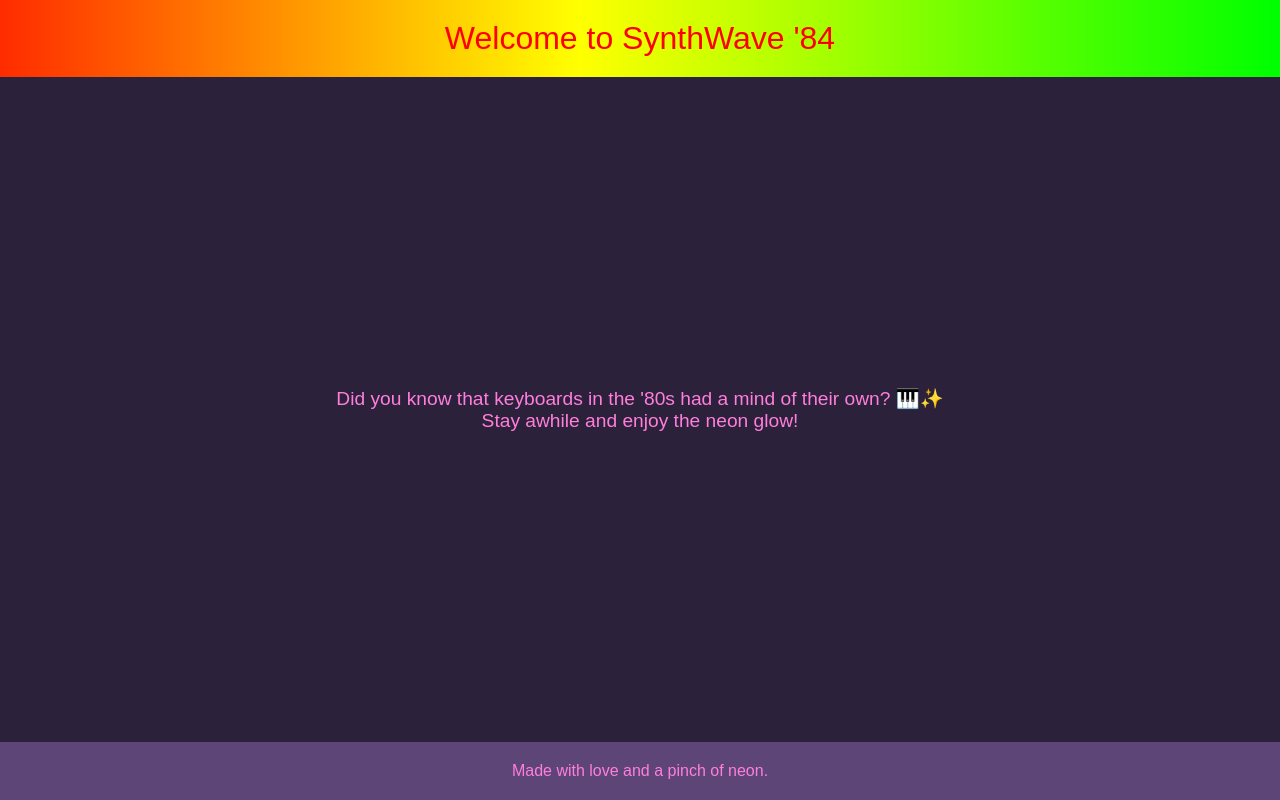
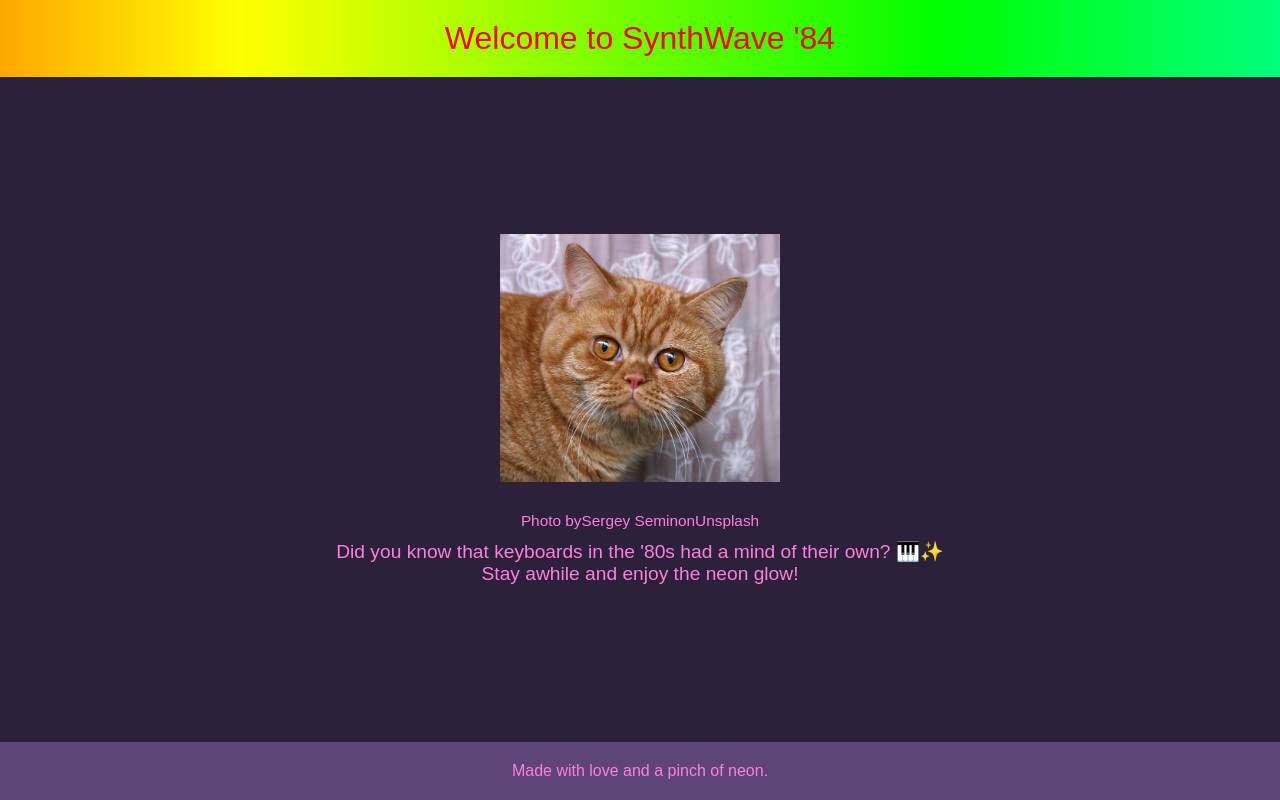
Before and after one commit to radhasable/container-app-demo, a Next.js app in the folder azure-container-demo/: page / in a window 1280 px wide. Built offline with nearby package versions, Linux system fonts and the light colour scheme.

Commit message:
updated cat image and index.js

```diff
--- a/azure-container-demo/pages/index.js
+++ b/azure-container-demo/pages/index.js
@@ -1,5 +1,17 @@
 import { useState } from 'react';
 import styles from './index.module.css';
+
+function HoverableText({ text }) {
+  return (
+    <>
+      {text.split("").map((char, index) => (
+        <span key={index} className={styles.hoverableLetter}>
+          {char}
+        </span>
+      ))}
+    </>
+  );
+}
 
 export default function Home() {
   const [hovered, setHovered] = useState(false);
@@ -14,8 +26,19 @@ export default function Home() {
         Welcome to SynthWave '84
       </header>
       <main className={styles.mainContent}>
-        <p>Did you know that keyboards in the '80s had a mind of their own? 🎹✨</p>
-        <p>Stay awhile and enjoy the neon glow!</p>
+        <img src="/cat_image2.jpg" alt="Minimalistic Cat" className={styles.catImage} />
+        <div className={styles.imageCredit}>
+          Photo by
+          <a href="https://unsplash.com/@feneek?utm_source=unsplash&utm_medium=referral&utm_content=creditCopyText">
+            Sergey Semin
+          </a>
+          on
+          <a href="https://unsplash.com/photos/NgifUHDH5sQ?utm_source=unsplash&utm_medium=referral&utm_content=creditCopyText">
+            Unsplash
+          </a>
+        </div>
+        <p><HoverableText text="Did you know that keyboards in the '80s had a mind of their own? 🎹✨" /></p>
+        <p><HoverableText text="Stay awhile and enjoy the neon glow!" /></p>
       </main>
       <footer className={styles.footer}>
         Made with love and a pinch of neon.
--- a/azure-container-demo/pages/index.module.css
+++ b/azure-container-demo/pages/index.module.css
@@ -20,7 +20,7 @@
   padding: 20px;
   text-align: center;
   background-color: #8d00eb;
-    color: #ff0000; /* Starting color */
+  color: #ff0000;
   background-image: linear-gradient(90deg, #ff0000, #ff7f00, #ffff00, #7fff00, #00ff00, #00ff7f, #00ffff, #007fff, #0000ff, #7f00ff, #ff00ff, #ff007f);
   background-size: 300% 300%;
   animation: rainbow 3s infinite linear;
@@ -41,8 +41,34 @@
   align-items: center;
 }
 
+.catImage {
+  width: 280px;  /* Adjusted to maintain the aspect ratio */
+  height: 248px;
+  margin-bottom: 20px;
+}
+
+.hoverableLetter:hover {
+  color: #00ffff;
+  transition: color 0.3s;
+}
+
 .footer {
   padding: 20px;
   text-align: center;
   background-color: #5d4577;
 }
+
+.imageCredit {
+  margin: 10px 0;
+  font-size: 0.8em;
+}
+
+.imageCredit a {
+  color: #ff7edb;
+  text-decoration: none;
+  transition: color 0.3s;
+}
+
+.imageCredit a:hover {
+  color: #00ffff;
+}
```
Also changed, not shown: azure-container-demo/public/cat_image2.jpg (added). Lines whose indentation alone changed are shown as unchanged.
